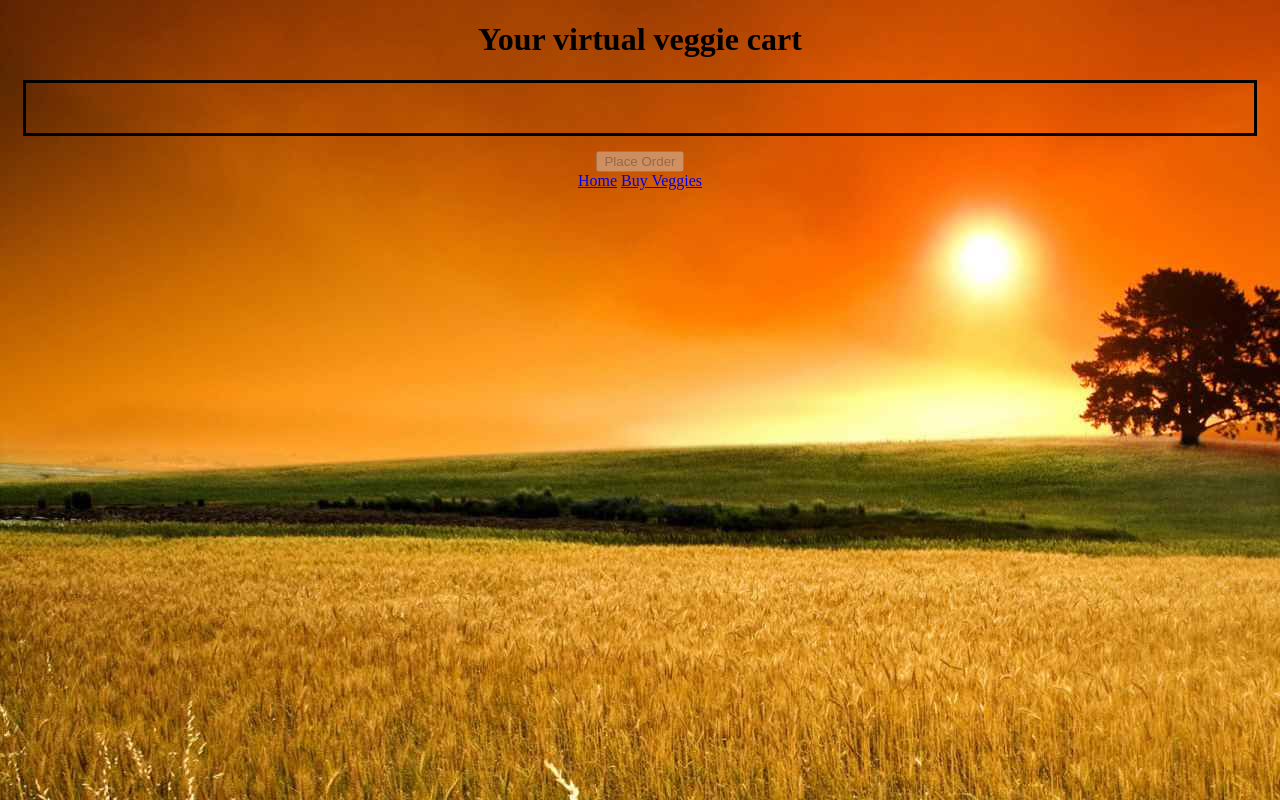
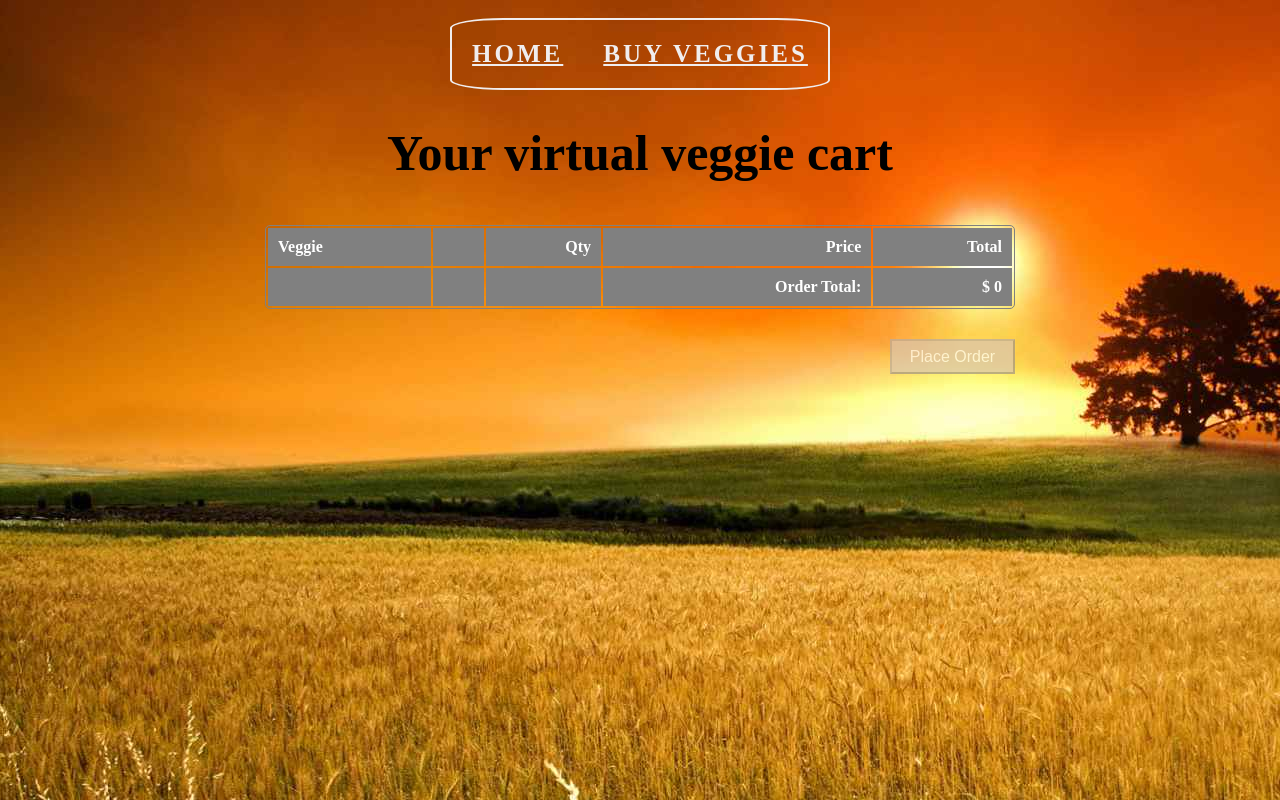
Before and after one commit to Nate-Kruck/lab-06-e-commerce-site, a plain HTML site: page cart/index.html in a window 1280 px wide. Drawn offline with Linux system fonts and the light colour scheme.

Commit message:
finshed my alert and fixed some issues I was having with my button/ cart page

```diff
--- a/cart/index.html
+++ b/cart/index.html
@@ -8,26 +8,34 @@
 </head>
 <body>
     <header class="header">
+        <nav>
+            <a class="link-effect" href="../">Home</a>
+            <a class="link-effect" href="../products/">Buy Veggies</a>
+        </nav>
         <h1>Your virtual veggie cart</h1>
     </header>
 
     <main id="insert-rows">
-        <tbody id="table-body">
-            <tr id="row1">
-                <th></th>
-                <th></th>
-                <th></th>
-            </tr>
-            <tr id="row2">
-                <th></th>
-                <th></th>
-                <th></th>
-            </tr>
-            <tr id="row3">
-                <th></th>
-                <th></th>
-                <th></th>
-            </tr>
+        <table>
+            <thead>
+                <tr>
+                    <th class="align-left">Veggie</th>
+                    <th></th>
+                    <th>Qty</th>
+                    <th>Price</th>
+                    <th>Total</th>
+                </tr>
+            </thead>
+            <tbody></tbody>
+            <tfoot>
+                <tr>
+                    <th></th>
+                    <th></th>
+                    <th></th>
+                    <th>Order Total:</th>
+                    <th id="order-total"></th>
+                </tr>
+            </tfoot>
         <!--
             <tr>
                 <td class="top-left">Cherry Tomato</td>
@@ -36,19 +44,15 @@
             <td class="total-dollar">$8.00</td>
         </tr>
         -->
-        </tbody>
+        </table>
 
+        <div class="button-container">
+            <button id="order-button">Place Order</button>
+        </div>
 
     </main>
-            <div id="button">
-                <button>Place Order</button>
-            </div>
 
             <footer>
-                <nav>
-                    <a href="../">Home</a>
-                    <a href="../products/">Buy Veggies</a>
-                </nav>
             </footer>
             <script src="shopping-cart.js" type="module"></script>
         </body>
--- a/cart/render-line-items.js
+++ b/cart/render-line-items.js
@@ -2,9 +2,8 @@ export default function renderLineItem(lineItem, veggie) {
     const tableRow = document.createElement('tr');
 
 
-
-    const veggieName = document.createElement('th');
-    veggieName.classList.add('top-left');
+    const veggieName = document.createElement('td');
+    veggieName.classList.add('align-left');
     veggieName.textContent = veggie.name;
     tableRow.append(veggieName);
 
@@ -13,8 +12,8 @@ export default function renderLineItem(lineItem, veggie) {
     imgEl.alt = veggie.name + ' tomato';
     tableRow.append(imgEl);
 
-    const quantityData = document.createElement('th');
-    quantityData.textContent = 'Qty:' + `${lineItem.quantity}`;
+    const quantityData = document.createElement('td');
+    quantityData.textContent = `${lineItem.quantity}`;
     tableRow.append(quantityData);
 
     const priceData = document.createElement('td');
@@ -23,8 +22,9 @@ export default function renderLineItem(lineItem, veggie) {
 
     const totalName = document.createElement('td');
     totalName.classList.add('total-dollar');
-    totalName.textContent = ' $' + Number(lineItem.quantity * veggie.price).toFixed(2);
+    totalName.textContent = '$' + Number(lineItem.quantity * veggie.price).toFixed(2);
     tableRow.append(totalName);
+
 
     return tableRow;
 }
--- a/cart/shopping-cart.js
+++ b/cart/shopping-cart.js
@@ -1,9 +1,10 @@
 //import cart from '../data/cart.js';
 import veggieData from '../data/veggies.js';
-import { findById, getCart } from '../common/utils.js';
+import { findById, getCart, calcOrderTotal } from '../common/utils.js';
 import renderLineItem from './render-line-items.js';
 
-const tableBody = document.querySelector('#insert-rows');
+const tableBody = document.querySelector('tbody');
+const orderTotalCell = document.getElementById('order-total');
 
 // What is the difference between querySelector and getElementById?
 const orderButton = document.querySelector('button');
@@ -21,9 +22,9 @@ for (let i = 0; i < cart.length; i++) {
     tableBody.append(dom);
 }
 
-/*const totalCost = calcOrderTotal(cart, veggieData);
-totalCostInput.textContent = toUSD(totalCost);
-*/
+const totalCost = calcOrderTotal(cart, veggieData);
+orderTotalCell.textContent = '$ ' + Number(totalCost);
+
 //
 
 
@@ -36,7 +37,7 @@ if (cart.length === 0) {
 // took this code from the example code
 else {
     orderButton.addEventListener('click', () => {
-        alert('Order placed:' + (cart, true, ''));
+        alert('Thanks for supporting our farm!' + (cart, true, ''));
         localStorage.removeItem('CART');
         window.location = '../index.html';
     });
--- a/cart/veggie-cart.css
+++ b/cart/veggie-cart.css
@@ -3,40 +3,96 @@ body {
     background-image: url("../assets/farm-background.jpg");
 }
 
-
-tr {
-    padding: 2px;
-    display: flex;
-    flex-direction: row;
-    flex-wrap: wrap;
-    align-self: center;
+header {
+    text-align: center;
+    padding: 10px;
+    font-size: 25px;
 }
 
-td {
+table, .button-container {
+    width: 100%;
+    max-width: 750px;
+    margin: auto;
+}
 
+.button-container {
+    text-align: right;
+}
+
+nav {
+    display: inline-flex;
+    justify-content: center;
+    align-items: center;
+    flex-direction: row;
+    text-transform: uppercase;
+    font-weight: bolder;
+    letter-spacing: 3px;
+    cursor: pointer;
+    border: 2px solid #F0EDEE;
+    border-radius: 14%;
 
 }
 
+#order-button {
+    margin-top: 30px;
+    height: 35px;
+    width: 125px;
+    font-size: 1em;
+    background: #D9C5B2;
+    color: white;
+}
+
+#order-button:disabled {
+    opacity: 0.7;
+}
+
+table {
+    border: 1px solid gray;
+    border-radius: 5px;
+}
+
+thead {
+    background: gray;
+    color: white;
+}
+
+table th, table td {
+    text-align: right;
+    padding: 10px;
+}
+
+.align-left {
+    text-align: left;
+}
+
+tbody {
+    background: white;
+}
+
+tbody tr:nth-child(even) {
+    background: grey;
+}
+
+tbody td {
+    font-size: 0.9rem;
+}
+
+.total-dollar {
+    font-weight: bolder;
+}
+
+tfoot {
+    background: grey;
+    color: white;
+}
+
+
+a {
+    padding: 20px;
+    color: #F0EDEE;
+}
+
 img {
-    width: 150px;
-    width: 130px;
+    width: 75px;
 
 }
-
-#insert-rows {
-    padding: 25px;
-    display: flex;
-    flex-direction: row;
-    justify-content: space-evenly;
-    border: 3px solid black;
-    align-self: center;
-    align-content: center;
-    margin: 15px;
-
-}
-
-footer nav {
-    display: flex-inline;
-    text-decoration: none;
-    align-items: center;
-}
--- a/common/utils.js
+++ b/common/utils.js
@@ -33,13 +33,6 @@ export function calcOrderTotal(cart, veggies) {
     return Math.round(totalCost);
 }
 
-export function toUSD(number) {
-    return number.toLocalString('en-US', {
-        style: 'currency',
-        currency: 'USD'
-    });
-}
-
 export function getCart() {
 
     const emptyCart = '[]';
--- a/products/products.css
+++ b/products/products.css
@@ -1,8 +1,34 @@
 body {
     background-image: url("../assets/wood-background.jpg");
     text-align: center;
-    background-repeat: none;
+    width: 100%;
+    height: 100%;
+    margin: 0;
+}
 
+nav {
+    display: inline-flex;
+    justify-content: center;
+    align-items: center;
+    flex-direction: row;
+    text-transform: uppercase;
+    font-weight: bolder;
+    letter-spacing: 3px;
+    cursor: pointer;
+    border: 2px solid #F0EDEE;
+    border-radius: 14%;
+
+}
+
+header {
+    text-align: center;
+    padding: 10px;
+    font-size: 25px;
+}
+
+a {
+    padding: 20px;
+    color: #F0EDEE;
 }
 
 #veggies {
@@ -24,22 +50,11 @@ img, p, button {
     border-radius: 5px;
 }
 
-button:hover {
-    background-color: gray;
-}
-
-button:active {
-    background-color: #F0EDEE;
-}
-
 p {
-    color: white;
-}
-
-a {
     color: white;
 }
 
 h1 {
     color: #F0EDEE;
+    text-shadow: -2px 7px 8px #B68F40;
 }
```
Also changed, not shown: products/index.html (+4 -2 lines), styles/home.css (line endings or trailing spaces).
